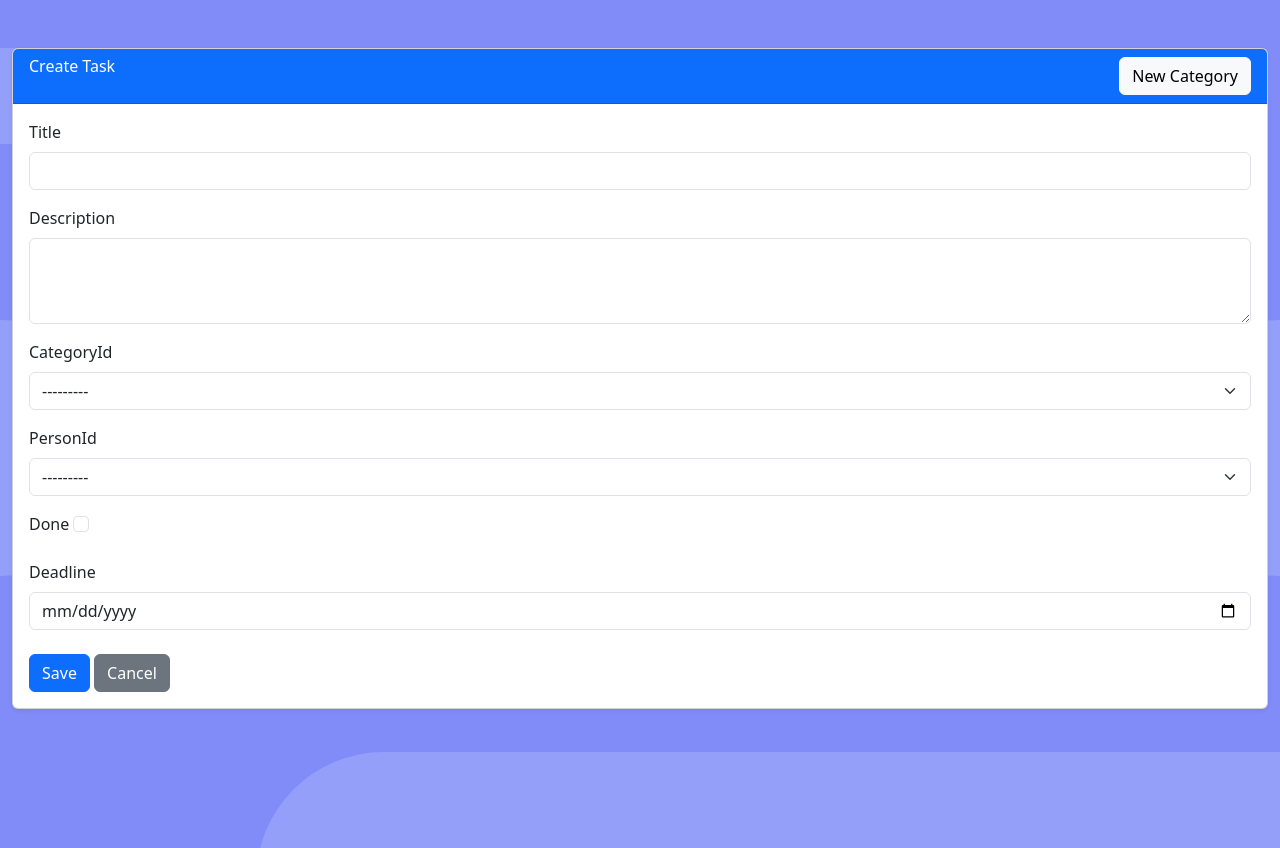
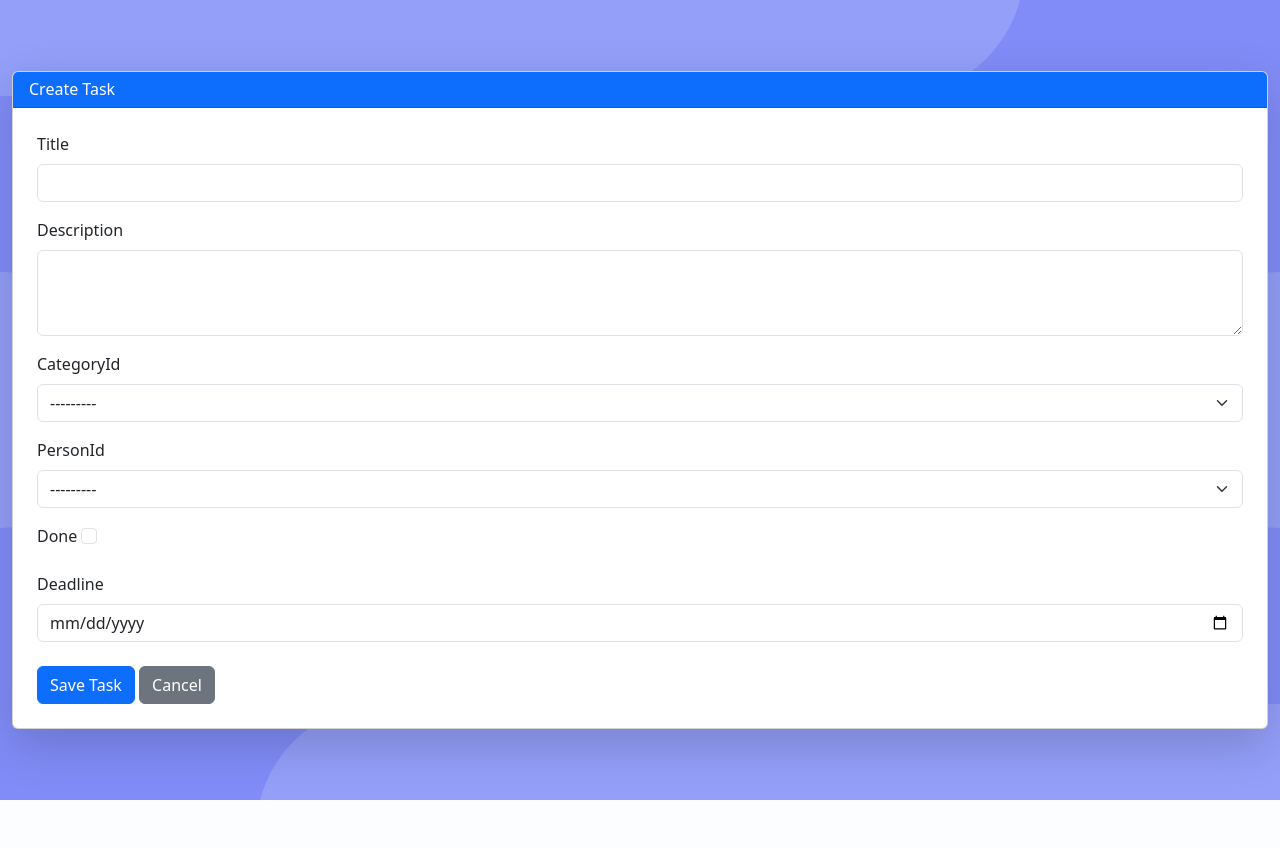
Before and after one commit to davisakamoto/team-tasks, a Django app: page /task/new in a window 1280 px wide. After the commit the page ends 800 px from the top, so only its background shows below. Run offline with Django 5.2, Linux system fonts and the light colour scheme; data that the repository does not hold is empty; some libraries are stand-ins or nearby versions.

```diff
--- a/manager/templates/manager/task.html
+++ b/manager/templates/manager/task.html
@@ -9,28 +9,28 @@
     <link rel="stylesheet" href="https://cdnjs.cloudflare.com/ajax/libs/font-awesome/4.7.0/css/font-awesome.min.css">
 </head>
 
-<body class="relative bg-indigo-400 h-screen overflow-hidden">
+<body class="relative bg-indigo-400 h-screen overflow-hidden flex items-center justify-center">
 
-    <div class="h-screen w-screen bg-indigo-400 overflow-hidden absolute flex items-center">
+    <!-- Fundo decorativo (sem alterações) -->
+    <div class="h-screen w-screen bg-indigo-400 overflow-hidden absolute flex items-center -z-10">
         <div class="w-screen h-64 absolute top-0 opacity-50 left-0 -my-40 -mx-64 bg-indigo-300 rounded-full"></div>
         <div class="w-64 h-64 -mx-32 bg-indigo-300 opacity-50 rounded-full"></div>
         <div class="w-64 h-64 ml-auto relative opacity-50 -mr-32 bg-indigo-300 rounded-full"></div>
         <div class="w-screen h-64 absolute opacity-50 bottom-0 right-0 -my-40 -mx-64 bg-indigo-300 rounded-full"></div>
     </div>
 
-    <div class="container mt-5">
-        <div class="card shadow-sm">
-            <div class="flex justify-between card-header bg-primary text-white">
+    <div class="container">
+        <div class="card shadow-lg">
+            <div class="card-header bg-primary text-white">
                 <h4 class="mb-0">
                     {% if edit %}Edit Task{% else %}Create Task{% endif %}
                 </h4>
-                <button type="submit" form="person-form" class="btn btn-light">
-                    New Category
-                </button>
             </div>
-            <div class="card-body">
+            <div class="card-body p-4">
 
-                <form id="person-form" method="POST">
+                <!-- Formulário principal para CRIAR ou EDITAR a tarefa -->
+                <!-- A action agora aponta para as URLs corretas de Task -->
+                <form id="task-form" method="POST" action="{% if edit %}{% url 'manager:editTask' task_id %}{% else %}{% url 'manager:createTask' %}{% endif %}">
                     {% csrf_token %}
                     {{ form.non_field_errors }}
 
@@ -47,24 +47,29 @@
                     {% endfor %}
                 </form>
 
+                <!-- Formulário de exclusão (só aparece no modo de edição) -->
                 {% if edit %}
-                    <form id="delete-form" method="POST" action="{% url 'manager:deletePerson' person_id %}">
+                    <!-- A action agora aponta para deleteTASK e usa a variável task_id -->
+                    <form id="delete-form" method="POST" action="{% url 'manager:deleteTask' task_id %}">
                         {% csrf_token %}
                     </form>
                 {% endif %}
 
+                <!-- Botões de ação -->
                 <div class="mt-4 d-flex justify-content-between">
                     <div>
-                        <button type="submit" form="person-form" class="btn btn-primary">
-                            {% if edit %}Update{% else %}Save{% endif %}
+                        <!-- O botão de salvar/update agora submete o 'task-form' -->
+                        <button type="submit" form="task-form" class="btn btn-primary">
+                            {% if edit %}Update Task{% else %}Save Task{% endif %}
                         </button>
                         <a href="{% url 'manager:manager' %}" class="btn btn-secondary">Cancel</a>
                     </div>
 
                     {% if edit %}
                         <div>
-                            <button type="submit" form="delete-form" class="btn btn-danger" onclick="return confirm('Are you sure you want to delete this person?');">
-                                Delete
+                            <!-- O botão de deletar submete o 'delete-form' -->
+                            <button type="submit" form="delete-form" class="btn btn-danger" onclick="return confirm('Are you sure you want to delete this task?');">
+                                Delete Task
                             </button>
                         </div>
                     {% endif %}
--- a/manager/urls.py
+++ b/manager/urls.py
@@ -10,5 +10,6 @@ urlpatterns = [
     path('member/<int:pk>/delete', views.DeletePerson.as_view(), name="deletePerson"),
     path('task/new', views.CreateTask.as_view(), name="createTask"),
     path('task/<int:pk>/', views.EditTask.as_view(), name="editTask"),
-    path('task/<int:pk>/delete', views.DeleteTask.as_view(), name="deleteTask")
+    path('task/<int:pk>/delete', views.DeleteTask.as_view(), name="deleteTask"),
+    path('task/<int:pk>/toggle-done/', views.ToggleDoneTask.as_view(), name="toggleDone")
 ]
--- a/manager/views.py
+++ b/manager/views.py
@@ -62,6 +62,7 @@ class Manager(View):
             tasks_to_display = tasks
 
         data['tasks'] = tasks_to_display.order_by('-deadline') # Ordena as tarefas pela data limite
+        data['today'] = today
 
         return data
 
@@ -138,6 +139,43 @@ class DeletePerson(View):
         person.delete()
         return redirect('manager:manager')
 
+class ToggleDoneTask(View):
+    def post(self, request, pk):
+        task = get_object_or_404(Task, pk=pk)
+        task.done = not task.done # Inverte o valor booleano
+        task.save()
+
+        # Redireciona de volta para a URL de onde o usuário veio
+        return redirect(request.META.get('HTTP_REFERER', 'manager:manager'))
+
+
+class EditTask(View):
+    template_name = "manager/task.html" # Certifique-se que o template está correto
+
+    def get(self, request, pk):
+        task = get_object_or_404(Task, pk=pk)
+        form = TaskForm(instance=task)
+        data = {
+            "form": form,
+            "edit": True,
+            "task_id": task.id
+        }
+        return render(request, self.template_name, data)
+
+    def post(self, request, pk):
+        task = get_object_or_404(Task, pk=pk)
+        form = TaskForm(request.POST, instance=task)
+        if form.is_valid():
+            form.save()
+            return redirect('manager:manager')
+
+        # Se o formulário não for válido, renderiza a página novamente com os erros
+        data = {
+            "form": form,
+            "edit": True,
+            "task_id": task.id
+        }
+        return render(request, self.template_name, data)
 
 class CreateTask(View):
     template_name = "manager/task.html"
@@ -157,11 +195,6 @@ class CreateTask(View):
             return redirect('manager:manager')
         return render(request)
 
-
-class EditTask(View):
-    template_name = "manager/person.html"
-
-
 class DeleteTask(View):
     def post(self, request, pk):
         person = get_object_or_404(Task, pk=pk)
```
Also changed, not shown: manager/templates/manager/manager.html (+50 -9 lines).
